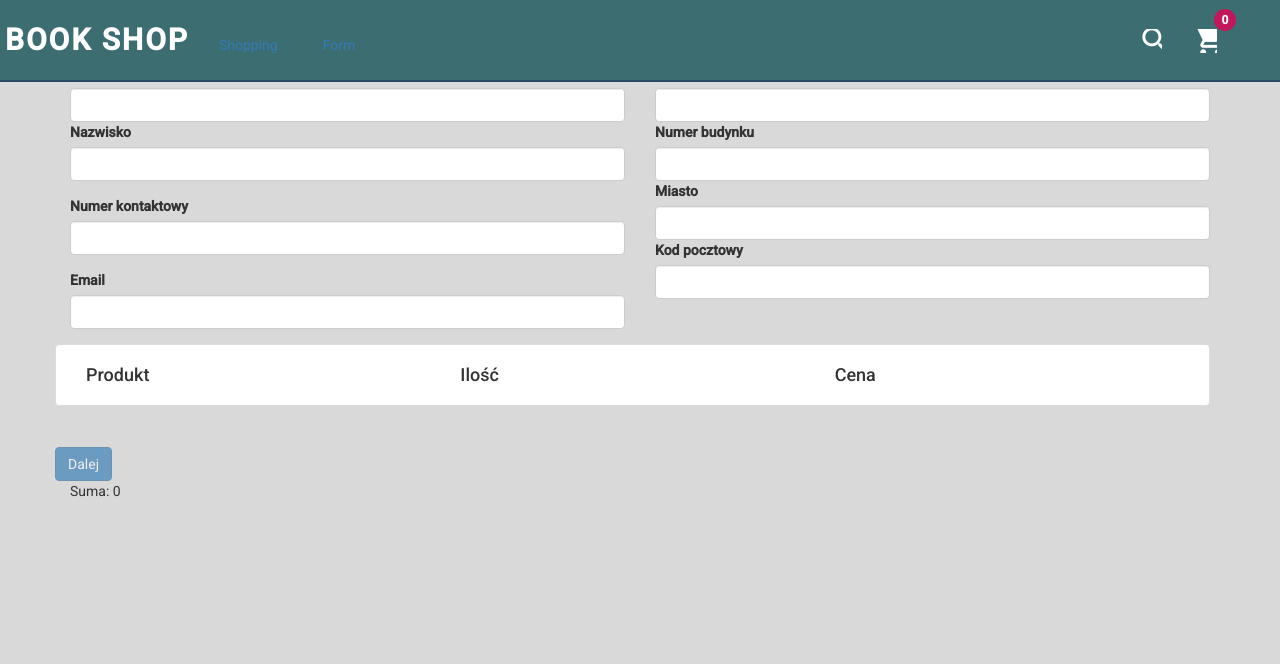
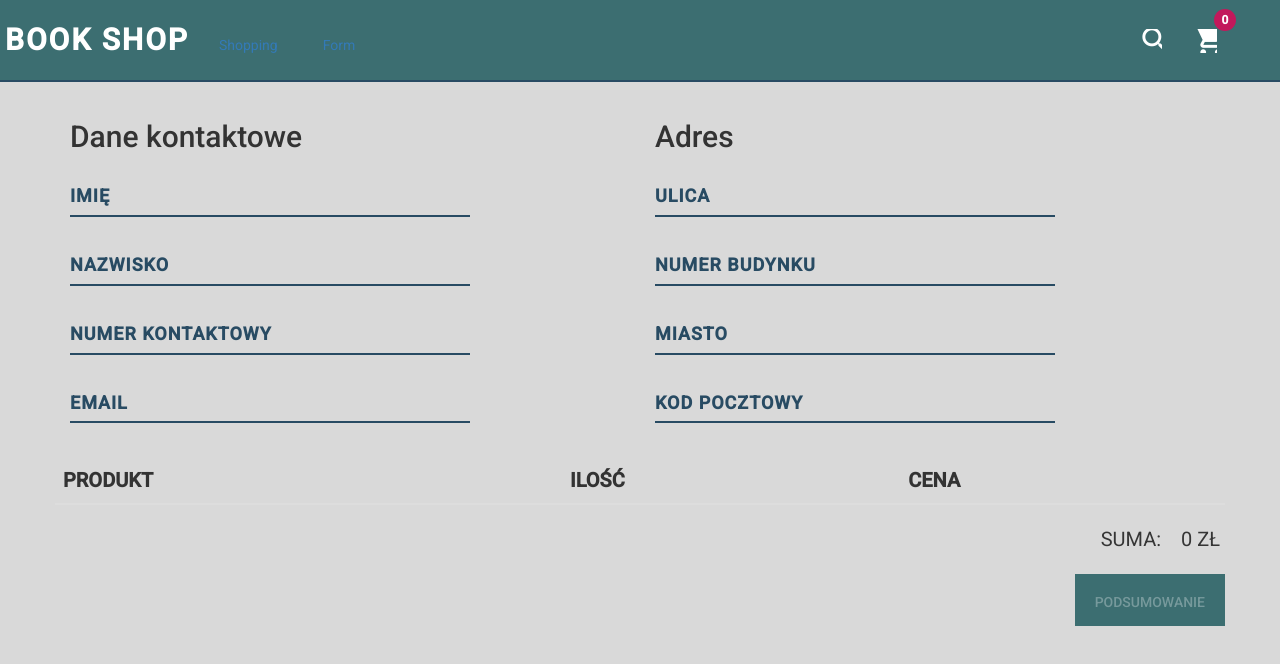
Before and after one commit to gajfska/book-shop, an Angular app: page /form in a window 1280 px wide. Shown: the top 664 px of the page. Built offline with nearby package versions, Linux system fonts and the light colour scheme.

Commit message:
styling form component

```diff
--- a/src/app/cart/cart.component.html
+++ b/src/app/cart/cart.component.html
@@ -7,7 +7,6 @@
                 <th scope="col" class="basic-describe">Ilość w magazynie</th>
                 <th scope="col" class="basic-describe">Ilość</th>
                 <th scope="col" class="basic-describe">Cena</th>
-                <th scope="col"></th>
             </tr>
             </thead>
             <tbody>
@@ -43,7 +42,6 @@
             </tbody>
         </table>
 
-        <hr>
         <div class="row">
             <div class="pull-right summary-styling">
                 <ul>
--- a/src/app/form/form.component.css
+++ b/src/app/form/form.component.css
@@ -1,3 +1,163 @@
-input.ng-invalid.ng-touched {
-    border: 1px solid darkred;
+.form-component {
+    padding-top: 100px;
 }
+
+.form__group {
+    position: relative;
+    padding: 15px 0 0;
+    margin-bottom: 15px;
+    width: 400px
+}
+
+.form__field {
+    font-family: inherit;
+    width: 100%;
+    border: 0;
+    border-bottom: 2px solid #284b63;
+    outline: 0;
+    font-size: 1.6rem;
+    color: #3c6e71;
+    padding: 7px 0;
+    background: transparent;
+    transition: border-color 0.2s;
+}
+.form__field::placeholder {
+    color: transparent;
+}
+.form__field:placeholder-shown ~ .form__label {
+    font-size: 18px;
+    cursor: text;
+    text-transform: uppercase;
+    top: 20px;
+}
+
+.form__label {
+    position: absolute;
+    top: 0;
+    display: block;
+    transition: 0.2s;
+    font-size: 1.2rem;
+    text-transform: uppercase;
+    letter-spacing: 1px;
+    color: #284b63;
+}
+
+.form__field:focus {
+    padding-bottom: 6px;
+    font-weight: 700;
+    border-width: 3px;
+    border-image: linear-gradient(to right, #3c6e71, #284b63);
+    border-image-slice: 1;
+}
+.form__field:focus ~ .form__label {
+    position: absolute;
+    top: 0;
+    display: block;
+    transition: 0.2s;
+    font-size: 1.2rem;
+    letter-spacing: 1px;
+    color: #3c6e71;
+    font-weight: 700;
+}
+
+    /* reset input */
+.form__field:required, .form__field:invalid {
+    box-shadow: none;
+}
+
+#user-info {
+    padding-bottom: 20px;
+}
+
+.invalid-data {
+    font-size: 16px;
+    color: #c2185b;
+    margin-bottom: 20px;
+}
+
+.table {
+    padding-top: 20px;
+}
+
+.table-striped > tbody > tr:nth-child(2n+1) > td, .table-striped > tbody > tr:nth-child(2n+1) > th {
+    background-color: #6c757d;
+}
+
+.basic-describe {
+    font-size: 20px;
+    text-transform: uppercase;
+}
+
+.img-icon {
+    max-height: 50px;
+    margin-right: 10px;
+}
+
+.name-book {
+    font-size: 16px;
+    color: #353535;
+    margin-bottom: 0;
+}
+
+.author-book {
+    font-size: 14px;
+    color: #353535;
+}
+
+.choose-quantity {
+    padding-top: 13px;
+}
+
+.btn-little {
+    background-color: #284b63;
+    border-radius: 0;
+    padding: 0;
+    margin: 0;
+}
+
+.btn-little p {
+    color: white;
+    font-size: 15px;
+    margin-bottom: 0;
+    width: 36px;
+}
+
+.quantity-book {
+    font-size: 16px;
+    color: #353535;
+    margin: 0 5px;
+    padding-top: 10px;
+}
+
+.price-book {
+    font-size: 16px;
+    color: #353535;
+    margin-top: 10px;
+}
+
+.price-decs {
+    padding-top: 13px;
+}
+
+.summary-styling ul li {
+    display: inline-block;
+    margin-right: 20px;
+}
+
+.summary-styling p {
+    font-size: 20px;
+    color: #353535;
+    text-transform: uppercase;
+}
+
+.btn-main-cart {
+    background-color: #284b63;
+    border-radius: 0;
+    text-transform: uppercase;
+    color: white;
+    padding: 10px 20px 6px 20px;
+}
+
+button.btn-main-cart[disabled] {
+    background-color: #3c6e71;
+}
--- a/src/app/form/form.component.html
+++ b/src/app/form/form.component.html
@@ -1,94 +1,115 @@
-<div class="container">
+<div class="container form-component">
     <div class="row">
         <form (ngSubmit)="onSubmit()" #f="ngForm">
             <div class="col-lg-6">
                <h2>Dane kontaktowe</h2>
 
                     <div id="user-info" ngModelGroup="userInfo" #userInfo="ngModelGroup">
-                        <div class="form-group">
-                            <label for="name">Imię</label>
-                            <input type="text" id="name" class="form-control" ngModel name="name" required>
-                            <label for="surname">Nazwisko</label>
-                            <input type="text" id="surname" class="form-control" ngModel name="surname" required>
+
+                        <div class="form__group field">
+                            <input type="text" class="form__field" ngModel placeholder="Name" name="name" id="name" required />
+                            <label for="name" class="form__label">Imię</label>
                         </div>
-                        <div class="form-group">
-                            <label for="phone">Numer kontaktowy</label>
-                            <input type="text" id="phone" class="form-control" ngModel name="phone" required inputmode="numeric" pattern="[0-9]*">
+
+                        <div class="form__group field">
+                            <input type="text" class="form__field" ngModel placeholder="Surname" name="surname" id="surname" required />
+                            <label for="surname" class="form__label">Nazwisko</label>
                         </div>
-                        <div class="form-group">
-                            <label for="email">Email</label>
-                            <input type="text" id="email" class="form-control" ngModel name="email" required email #email="ngModel">
+
+                        <div class="form__group field">
+                            <input type="text"
+                                   class="form__field"
+                                   ngModel
+                                   placeholder="Phone"
+                                   name="phone"
+                                   id="phone"
+                                   required
+                                   inputmode="numeric"
+                                   pattern="[0-9]*"/>
+                            <label for="phone" class="form__label">Numer kontaktowy</label>
+                        </div>
+
+                        <div class="form__group field">
+                            <input type="text" class="form__field" ngModel placeholder="Email" name="email" id="email" required email #email="ngModel" />
+                            <label for="email" class="form__label">Email</label>
                             <span class="help-block" *ngIf="!email.valid && email.touched">Please enter a valid email!</span>
                         </div>
                     </div>
-                <p *ngIf="!userInfo.valid && userInfo.touched">User data is invalid!</p>
             </div>
             <div class="col-lg-6">
                 <h2>Adres</h2>
                     <div id="user-adres" ngModelGroup="userAdres" #userAdres="ngModelGroup">
-                        <div class="form-group">
-                            <label for="street">Ulica</label>
-                            <input type="text" id="street" class="form-control" ngModel name="street" required>
-                            <label for="buildNumber">Numer budynku</label>
-                            <input type="text" id="buildNumber" class="form-control" ngModel name="buildNumber" required>
-                            <label for="city">Miasto</label>
-                            <input type="text" id="city" class="form-control" ngModel name="city" required>
-                            <label for="zipCode">Kod pocztowy</label>
-                            <input type="text" id="zipCode" class="form-control" ngModel name="zipCode" required inputmode="numeric" pattern="[0-9]*">
+                        <div class="form__group field">
+                            <input type="text" class="form__field" ngModel placeholder="Street" name="street" id="street" required />
+                            <label for="street" class="form__label">Ulica</label>
+                        </div>
+                        <div class="form__group field">
+                            <input type="text" class="form__field" ngModel placeholder="BuildNumber" name="buildNumber" id="buildNumber" required />
+                            <label for="buildNumber" class="form__label">Numer budynku</label>
+                        </div>
+                        <div class="form__group field">
+                            <input type="text" class="form__field" ngModel placeholder="City" name="city" id="city" required />
+                            <label for="city" class="form__label">Miasto</label>
+                        </div>
+                        <div class="form__group field">
+                            <input type="text" class="form__field" ngModel placeholder="ZipCode" name="zipCode" id="zipCode" required />
+                            <label for="zipCode" class="form__label">Kod pocztowy</label>
                         </div>
                     </div>
+                <p class="invalid-data" *ngIf="!userInfo.valid && userInfo.touched || !userAdres.valid && userAdres.touched">Dane są niepoprawne!</p>
             </div>
             <br>
 
-            <div class="list-group col-sm-12">
-                <div class="list-group-item" style="padding-bottom: 50px">
-                    <div class="col-md-4">
-                        <h4>Produkt</h4>
-                    </div>
-                    <div class="col-md-4">
-                        <h4>Ilość</h4>
-                    </div>
-                    <div class="col-md-4">
-                        <h4>Cena</h4>
-                    </div>
+            <table class="table table-striped">
+                <thead>
+                <tr>
+                    <th scope="col" class="basic-describe">Produkt</th>
+                    <th scope="col" class="basic-describe">Ilość</th>
+                    <th scope="col" class="basic-describe">Cena</th>
+                </tr>
+                </thead>
+
+                <tbody>
+                <tr *ngFor="let book of books; let i = index">
+                    <th scope="row">
+                        <div class="pull-left">
+                            <img src="{{book.image}}" alt="" class="img-responsive img-icon">
+                        </div>
+                        <p class="name-book">{{book.name}}</p>
+                        <p class="author-book">{{book.author}}</p>
+                    </th>
+
+                    <td class="choose-quantity">
+                        <p class="quantity-book">{{book.quantity}}</p>
+                    </td>
+
+                    <td class="price-decs">
+                        <div class="pull-right">
+                            <button mat-mini-fab class="btn-little" (click)="onDelete(i)"><p>x</p></button>
+                        </div>
+                        <div class="pull-left">
+                            <p class="price-book">{{book.price}}</p>
+                        </div>
+                    </td>
+                </tr>
+                </tbody>
+            </table>
+            <div class="row">
+                <div class="pull-right summary-styling">
+                    <ul>
+                        <li><p>Suma:</p></li>
+                        <li><p>{{sum}} zł</p></li>
+                    </ul>
                 </div>
             </div>
-
-            <div class="list-group col-md-12">
-                <div class="list-group-item" style="padding-bottom: 60px" *ngFor="let book of books; let i = index">
-                    <div class="col-md-4">
-                        <div class="pull-left">
-                            <img src="{{book.image}}" alt="" class="img-responsive" style="max-height: 50px; margin-right: 10px">
-                        </div>
-                        <a>{{book.name}}</a>
-                        <br>
-                        <a>{{book.author}}</a>
-                    </div>
-                    <div class="col-md-4">
-                        <a>{{book.quantity}}</a>
-                    </div>
-                    <div class="col-md-4">
-                        <div class="pull-right">
-                            <button (click)="onDelete(i)">x</button>
-                        </div>
-                        <div class="pull-left">
-                            {{book.price}}
-                        </div>
-                    </div>
-                </div>
+            <div class="pull-right">
+                <button mat-raised-button
+                        class="btn-main-cart"
+                        type="submit"
+                        [disabled]="!f.valid"
+                        (click)="onSubmit()"
+                        routerLink="/order"> Podsumowanie </button>
             </div>
-
-            <br>
-            <div>
-                <button class="btn btn-primary" type="submit" [disabled]="!f.valid" (click)="onSubmit()" routerLink="/order"> Dalej </button>
-            </div>
-
         </form>
     </div>
-    <div>
-        Suma: {{sum}}
-
-    </div>
-    <div class="row" *ngIf="submitted">
-    </div>
 </div>
```
